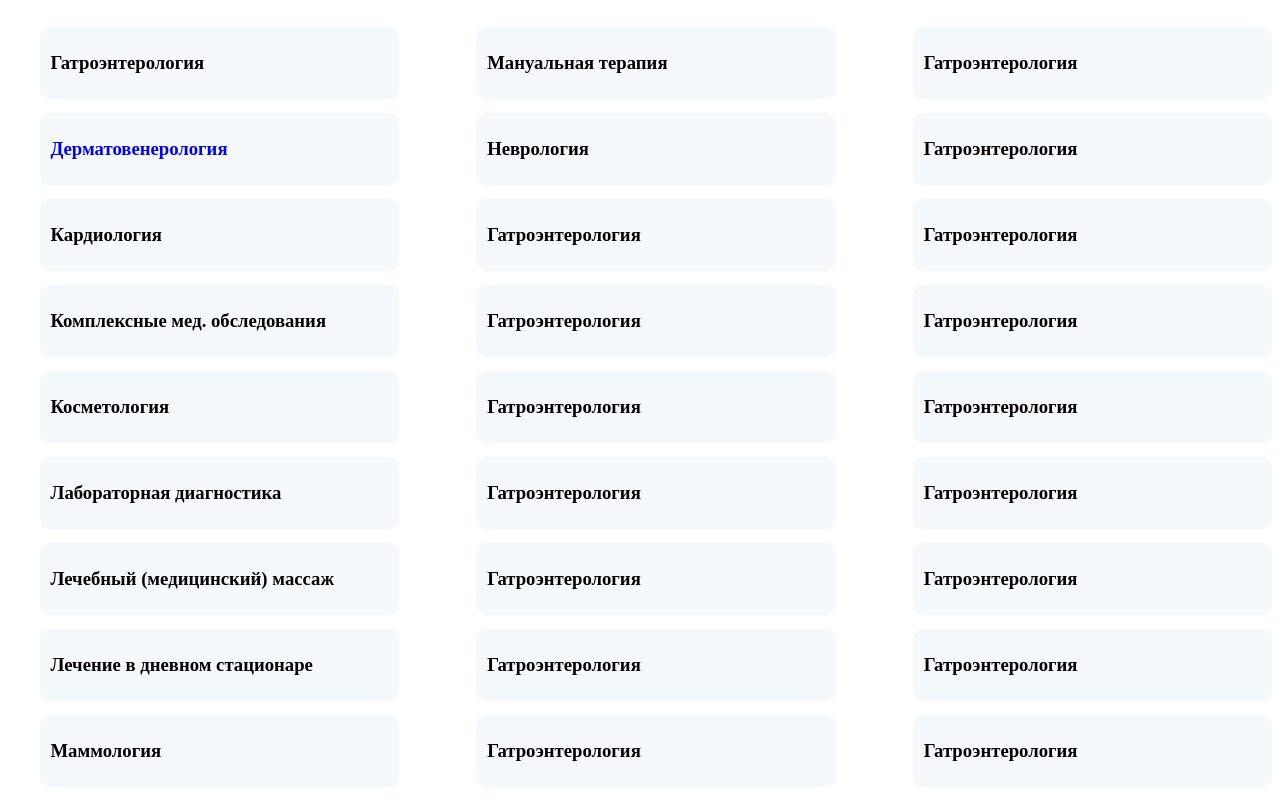
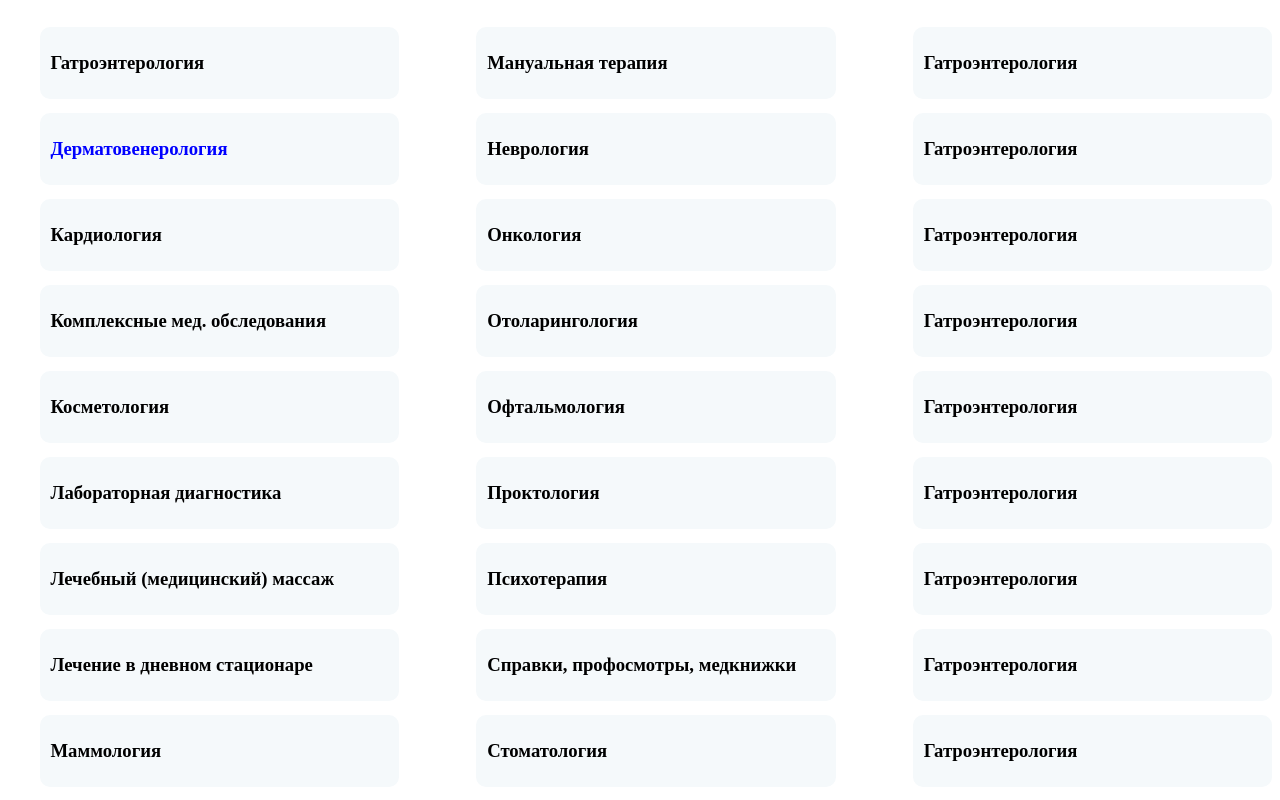
Before and after one commit to ffkabulka010-cmd/opwi-5-nafara-, a plain HTML site: page abdulvochid/abdulvojid.html in a window 1280 px wide. Shown: the part 356-1156 px from the top of the page. Drawn offline with Linux system fonts and the light colour scheme.

Commit message:
dar box33 h3 navistam

```diff
--- a/abdulvochid/abdulvojid.html
+++ b/abdulvochid/abdulvojid.html
@@ -80,25 +80,25 @@
                 <h3>Неврология</h3>
             </div>
             <div class="bx5">
-                <h3>Гатроэнтерология</h3>
+                <h3>Онкология</h3>
             </div>
             <div class="bx5">
-                <h3>Гатроэнтерология</h3>
+                <h3>Отоларингология</h3>
             </div>
             <div class="bx5">
-                <h3>Гатроэнтерология</h3>
+                <h3>Офтальмология</h3>
             </div>
             <div class="bx5">
-                <h3>Гатроэнтерология</h3>
+                <h3>Проктология</h3>
             </div>
             <div class="bx5">
-                <h3>Гатроэнтерология</h3>
+                <h3>Психотерапия</h3>
             </div>
             <div class="bx5">
-                <h3>Гатроэнтерология</h3>
+                <h3>Справки, профосмотры, медкнижки</h3>
             </div>
             <div class="bx5">
-                <h3>Гатроэнтерология</h3>
+                <h3>Стоматология</h3>
             </div>
         </div>
 
```
